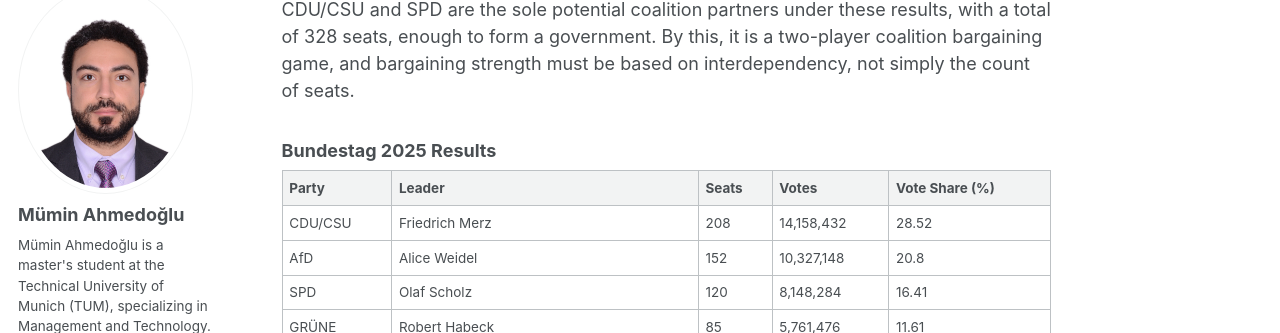
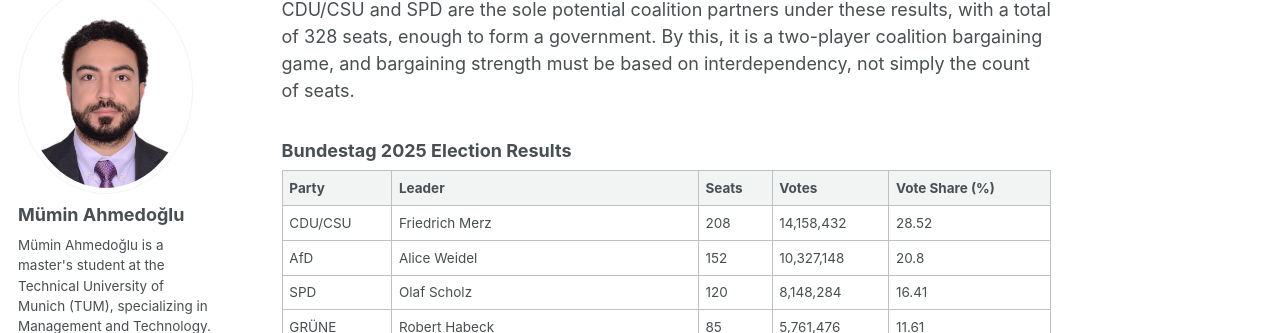
Before and after one commit to ahmedoglu/ahmedoglu.github.io, a Jekyll site: the page built from _posts/2012-08-14-blog-post-23.md, in a window 1280 px wide and 900 px high, scrolled down 304 px. Shown: the part 120-453 px from the top of the window. Built offline with Jekyll 4.4.1, drawn with Linux system fonts in a browser that asks for light colours; some web fonts are replaced.

Commit message:
Update 2012-08-14-blog-post-23.md

```diff
--- a/_posts/2012-08-14-blog-post-23.md
+++ b/_posts/2012-08-14-blog-post-23.md
@@ -10,7 +10,7 @@ tags:
 ---
 The ultimate outcome of the 2025 Bundestag election has yielded a coalition environment that is dominated bilaterally by CDU/CSU and SPD. Looking at the results of the elections, CDU/CSU is in the forefront with 208 seats (28.52%), followed by AfD with 152 seats (20.8%), SPD with 120 seats (16.41%), and the Greens with 85 seats (11.61%). Die Linke garnered 64 seats (8.77%), and SSW has only one seat (0.15%). Notably, BSW (4.97%) and FDP (4.33%) failed to gain representation in the Bundestag. This means that CDU/CSU and SPD are the sole potential coalition partners under these results, with a total of 328 seats, enough to form a government. By this, it is a two-player coalition bargaining game, and bargaining strength must be based on interdependency, not simply the count of seats.
 
-### **Bundestag 2025 Results**
+### **Bundestag 2025 Election Results**
 
 | Party      | Leader                           | Seats | Votes       | Vote Share (%) |
 |-----------|--------------------------------|-------|------------|----------------|
```
